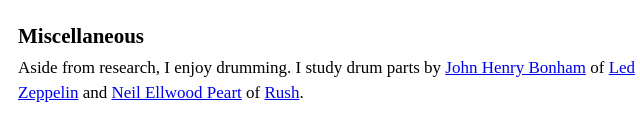
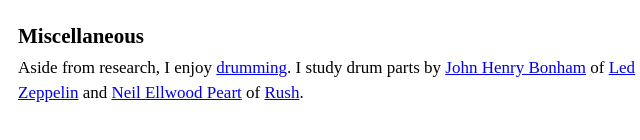
Before and after one commit to kaiyuanji/kaiyuanji.github.io, a plain HTML site: page cv.html in a window 1280 px wide. Shown: the part 1003-1143 px from the top of the page, 312-952 px from the left. Drawn offline with Linux system fonts and the light colour scheme.

Commit message:
Update website (2026-11-20 02:03)

```diff
--- a/cv.html
+++ b/cv.html
@@ -52,7 +52,7 @@
 
 <h3>Miscellaneous</h3>
 
-  <p>Aside from research, I enjoy drumming. I study drum parts by <a href="https://en.wikipedia.org/wiki/John_Bonham">John Henry Bonham</a> of <a href="https://www.youtube.com/watch?v=UqqKKa9AJK4&list=PLMmd10177iHv8oQqvV5-pTZIRvaUboleU&index=9">Led Zeppelin</a> and <a href="https://en.wikipedia.org/wiki/Neil_Peart">Neil Ellwood Peart</a> of <a href="https://www.youtube.com/watch?v=QuL_euRslTc&list=RDQuL_euRslTc&start_radio=1">Rush</a>.</p>
+  <p>Aside from research, I enjoy <a href="drumming.jpg">drumming</a>. I study drum parts by <a href="https://en.wikipedia.org/wiki/John_Bonham">John Henry Bonham</a> of <a href="https://www.youtube.com/watch?v=UqqKKa9AJK4&list=PLMmd10177iHv8oQqvV5-pTZIRvaUboleU&index=9">Led Zeppelin</a> and <a href="https://en.wikipedia.org/wiki/Neil_Peart">Neil Ellwood Peart</a> of <a href="https://www.youtube.com/watch?v=QuL_euRslTc&list=RDQuL_euRslTc&start_radio=1">Rush</a>.</p>
 
 </body>
 </html>
```
Also changed, not shown: drumming.jpg (added).
